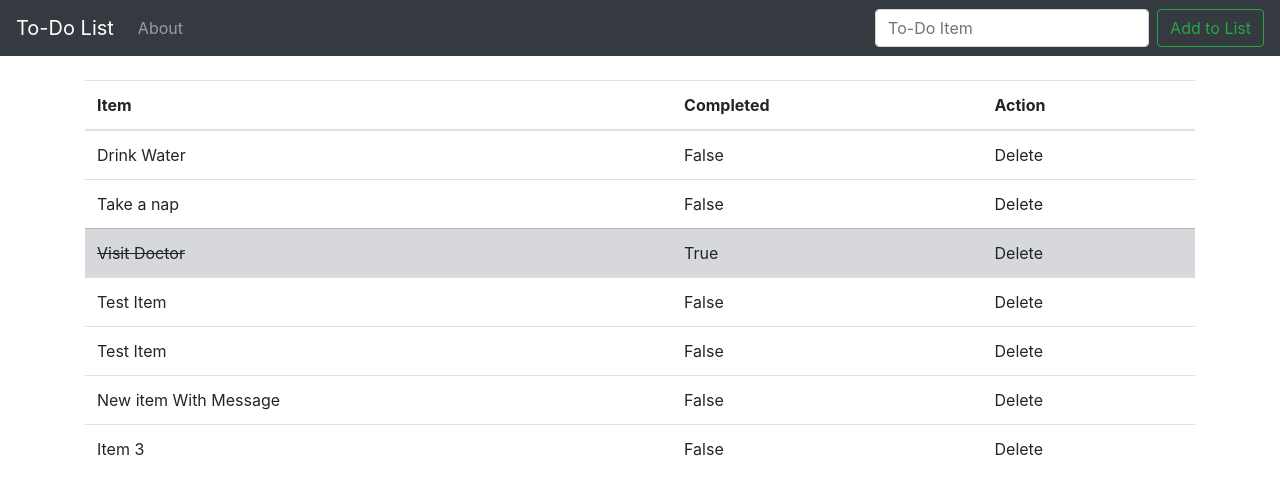
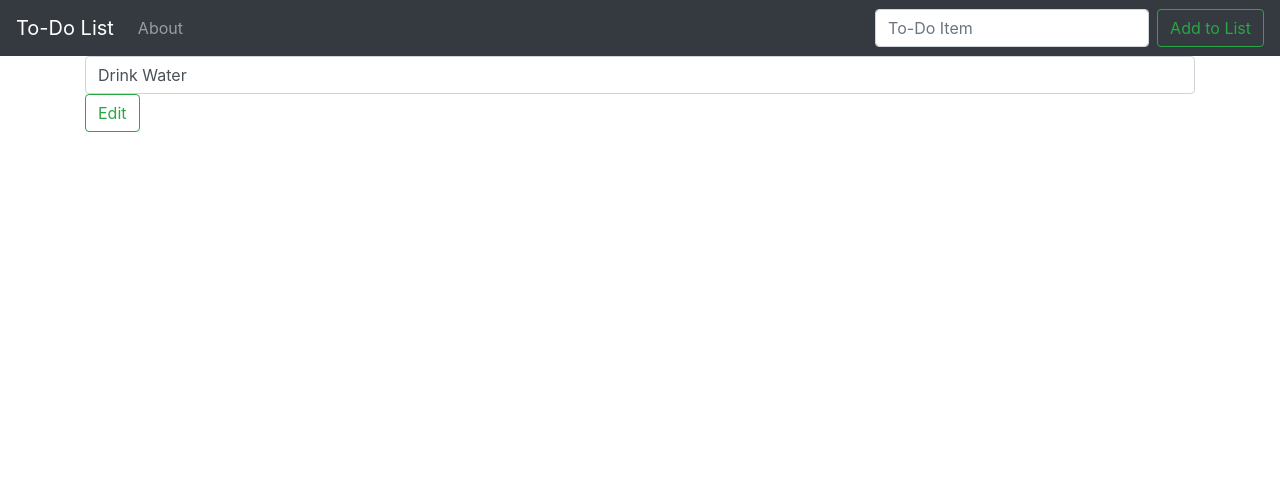
Before and after one commit to VivekRajyaguru/django-demo-todo-app, a Django app: page /edit/1 in a window 1280 px wide. Shown: the top 495 px of the page. Run offline with Django 3.2, Linux system fonts and the light colour scheme; data comes from the database, SQL or seed files in the repository; both versions use the stored data as it was after the commit; some libraries are stand-ins or nearby versions.

Commit message:
Edit, Completed and Deleted urls added

```diff
--- /dev/null
+++ b/todo_list/templates/edit.html
@@ -0,0 +1,16 @@
+{% extends 'header.html' %}
+
+{% block title %} Edit item {% endblock %}
+
+{% block content %}
+
+{% if item %}
+    <form method="POST">
+        {% csrf_token %}
+        <input class="form-control mr-sm-2" type="search" placeholder="{{ item.item }}" aria-label="Search" name="item" value="{{ item.item }}">
+        <input type="hidden" name="completed" value="{{ item.completed }}">
+        <button class="btn btn-outline-success my-2 my-sm-0" type="submit">Edit</button>
+    </form>
+{% endif %}
+
+{% endblock %}
--- a/todo_list/templates/header.html
+++ b/todo_list/templates/header.html
@@ -13,7 +13,7 @@
   </head>
   <body>
         <nav class="navbar navbar-expand-lg navbar-dark bg-dark">
-            <a class="navbar-brand" href="{% url 'Home' %}">To-Do List</a>
+            <a class="navbar-brand" href="{% url 'home' %}">To-Do List</a>
             <button class="navbar-toggler" type="button" data-toggle="collapse" data-target="#navbarSupportedContent" aria-controls="navbarSupportedContent" aria-expanded="false" aria-label="Toggle navigation">
                 <span class="navbar-toggler-icon"></span>
             </button>
@@ -23,7 +23,7 @@
                 <li class="nav-item">
                     <!-- Simple Way <a class="nav-link" href="/about/">About</a> -->
                     <!-- django link way -->
-                    <a class="nav-link" href="{% url 'About' %}">About</a>
+                   <a class="nav-link" href="{% url 'about' %}">About</a>
                 </li>
                 </ul>
                 <form class="form-inline my-2 my-lg-0" method="POST">
@@ -33,7 +33,6 @@
                 </form>
             </div>
             </nav>
-    <br/>
     <div class="container">
         {% block content %}
         {% endblock %}
--- a/todo_list/templates/home.html
+++ b/todo_list/templates/home.html
@@ -2,7 +2,19 @@
 
 {% block title %} Home {% endblock %}
 
-{% block content%}
+{% block content %}
+
+{% if messages %}
+    {% for message in messages %}
+        <div class="alert alert-info alert-dismissable" role="alert">
+            <button class="close" data-dismiss="alert">
+                <small><sup>x</sup></small>
+            </button>
+            {{message}}
+        </div>
+    {% endfor %}
+{% endif %}
+
 <table class="table">
 <thead>
     <tr>
@@ -16,15 +28,15 @@
         {% for i in todo_lists %}
             {% if i.completed %}
                 <tr class="table-secondary">
-                    <td class="strike">{{ i.item }}</td>
-                    <td>{{ i.completed }}</td>
-                    <td>Delete</td>
+                    <td class="strike"> <a href="{% url 'edit' i.id %}">{{ i.item }}</a> </td>
+                    <td><a href="{% url 'updatestatus' i.id 0 %}"> {{ i.completed }} </a></td>
+                    <td><a href="{% url 'delete' i.id %}">Delete</a></td>
                 </tr>
             {% else %}
                 <tr>
-                    <td>{{ i.item }}</td>
-                    <td>{{ i.completed }}</td>
-                    <td>Delete</td>
+                    <td> <a href="{% url 'edit' i.id %}">{{ i.item }}</a> </td>
+                    <td><a href="{% url 'updatestatus' i.id 1 %}"> {{ i.completed }} </a></td>
+                    <td><a href="{% url 'delete' i.id %}">Delete</a></td>
                 </tr>
             {% endif %}
         {% endfor %}
--- a/todo_list/urls.py
+++ b/todo_list/urls.py
@@ -17,7 +17,10 @@ from django.conf.urls import url
 from . import views
 
 urlpatterns = [
-    url('about/', views.about, name='About'),
-    url('', views.home, name='Home')
+    url('about/', views.about, name='about'),
+    url('delete/(?P<list_id>.*)', views.delete, name='delete'),
+    url('edit/(?P<list_id>.*)', views.edit, name='edit'),
+    url('updatestatus/(?P<list_id>.*)/(?P<flag>.*)', views.updatestatus, name='updatestatus'),
+    url('', views.home, name='home'),
 
 ]
--- a/todo_list/views.py
+++ b/todo_list/views.py
@@ -1,10 +1,11 @@
 # -*- coding: utf-8 -*-
 from __future__ import unicode_literals
 
-from django.shortcuts import render
+from django.shortcuts import render, redirect
 from .models import List
 from .forms import ListForm
 from django.contrib import messages
+from django.http import HttpResponseRedirect
 
 # Create your views here.
 
@@ -25,3 +26,32 @@ def home(request):
 def about(request):
     data = {'first_name': 'Vivek', 'last_name': 'Rajyaguru'}
     return render(request, 'about.html', data)
+
+def delete(request, list_id):
+    item = List.objects.get(pk=list_id)
+    item.delete()
+    messages.success(request, ('Item Deleted SuccessFully!'))
+    return redirect('home')
+
+def updatestatus(request, list_id, flag):
+    item = List.objects.get(pk=list_id)
+    if flag == 1:
+        item.completed = True
+    else:
+        item.completed = False
+    item.save()
+    messages.success(request, ('Item Updated SuccessFully!'))
+    return redirect('home')
+
+def edit(request, list_id):
+    if request.method == 'POST':
+        item = List.objects.get(pk=list_id)
+        form = ListForm(request.POST or None, instance = item)
+
+        if form.is_valid():
+            form.save()
+            messages.success(request, ('Item Updated SuccessFully!'))
+            return redirect('home')
+    else:
+        item = List.objects.get(pk=list_id)
+        return render(request, 'edit.html', {'item': item})
```
Also changed, not shown: db.sqlite3, 2 other files.
